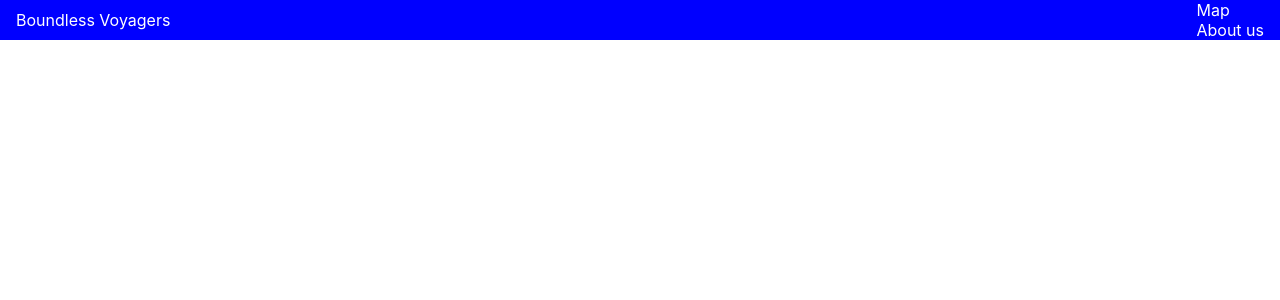
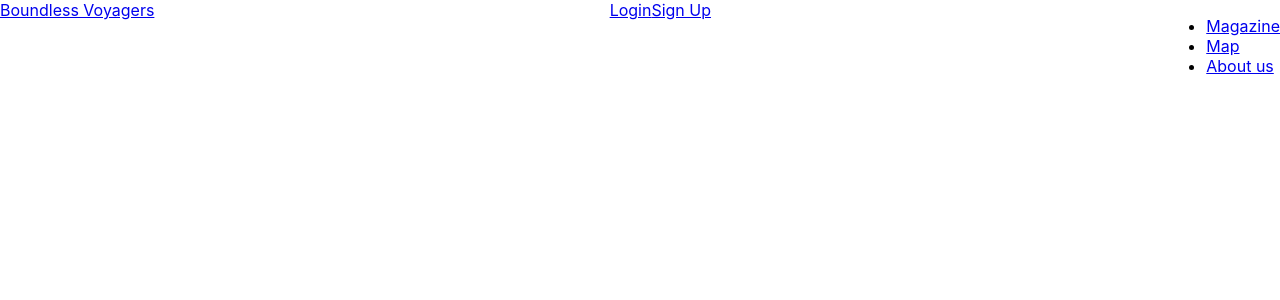
Before and after one commit to willdoesprojects/freecamp, a React (Create React App) app: page / in a window 1280 px wide. Shown: the top 300 px of the page. Built offline with nearby package versions, Linux system fonts and the light colour scheme.

Commit message:
modified:   src/components/Navbar.js 	modified:   src/components/navbar.css

```diff
--- a/src/components/Navbar.js
+++ b/src/components/Navbar.js
@@ -2,9 +2,20 @@ import "./navbar.css";
 
 function Navbar() {
     return (
-        <nav className = "navigation">
+        <nav className = "nav">
+            <div className = "entirenav">
             <a href = "/" className = "site-title">Boundless Voyagers</a>
+
+            <div className = "signin">
+                <a href = "#">Login</a>
+                <a href = "#">Sign Up</a>
+            </div>
+
+            <div className = "rest">
             <ul>
+                <li>
+                    <a href = "#">Magazine</a>
+                </li>
                 <li>
                     <a href = "/map">Map</a>
                 </li>
@@ -12,6 +23,8 @@ function Navbar() {
                     <a href = "/aboutus">About us</a>
                 </li>
             </ul>
+            </div>
+            </div>
         </nav>
     );
 }
--- a/src/components/navbar.css
+++ b/src/components/navbar.css
@@ -6,27 +6,15 @@ body {
     margin: 0;
 }
 
-.navigation {
-    background-color: blue;
-    color: white;
-    display: flex;
-    justify-content: space-between;
-    align-items: center;
-    gap: 2rem;
-    padding: 0 1rem;
+.nav {
+    background: white;
+    border: grey;
+
 }
 
-.navigation ul {
-    padding: 0;
-    margin: 0;
-    list-style: none;
+.entirenav {
+    display: flex;
+    flex-wrap: wrap;
+    justify-content: space-between;
+
 }
-
-.navigation a {
-    color: inherit;
-    text-decoration: none;
-}
-
-.navigation li.active {
-    text-decoration: underline;
-}
```
